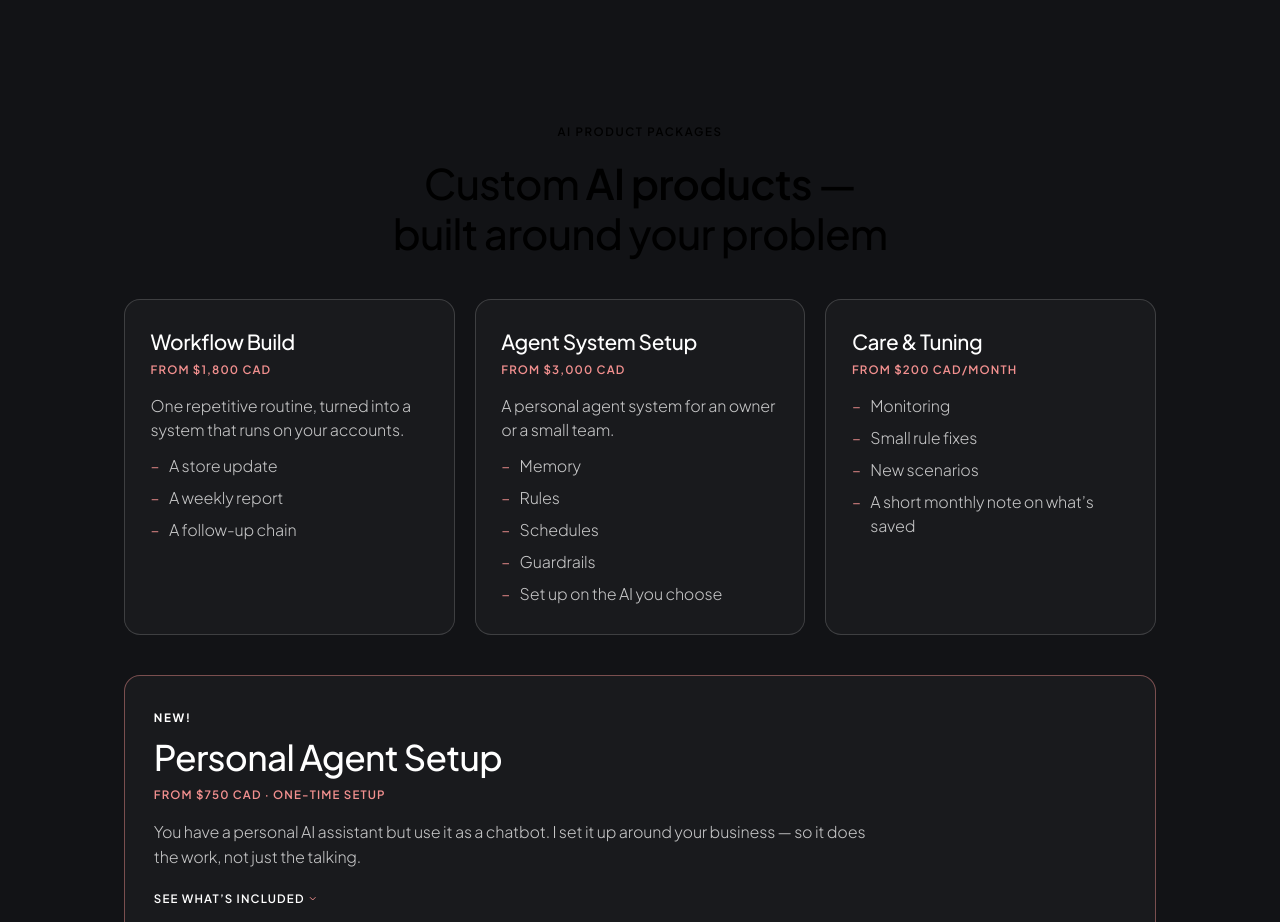
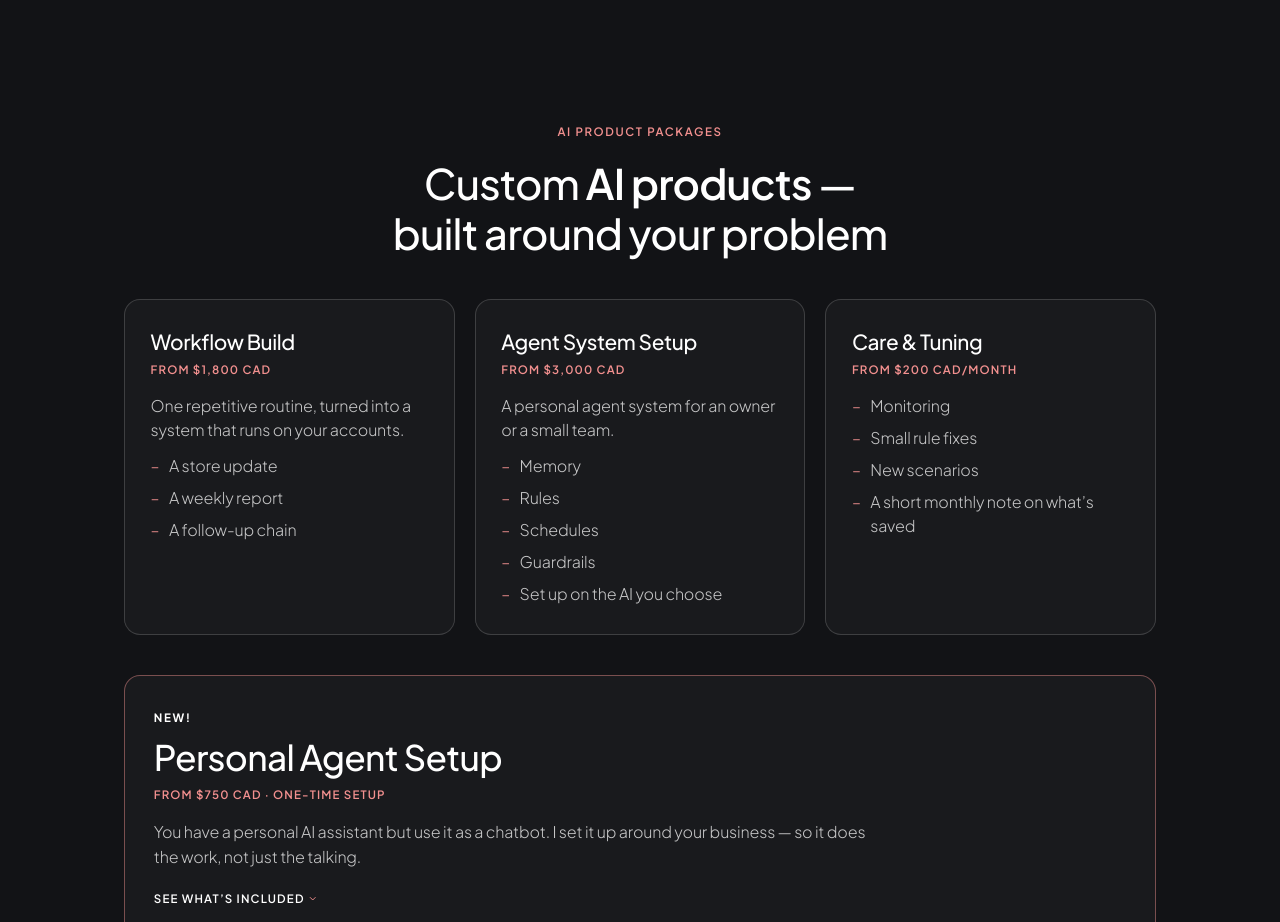
Before and after one commit to Irene2828/porfoliojuly, a Next.js app: page / in a window 1280 px wide. Shown: the part 7760-8682 px from the top of the page. Built offline with nearby package versions, Linux system fonts and the light colour scheme.

Commit message:
Revert "Make AI package kicker and heading black"
This reverts commit 7e4eef51ed19e4699f08ce3e13c838d7ac0169e8.

```diff
--- a/src/app/index.css
+++ b/src/app/index.css
@@ -1815,11 +1815,3 @@ h1, h2, h3, h4, h5, h6 {
 .v2-theme section:not(#home) h2 strong {
   font-weight: 600 !important;
 }
-
-/* AI package kicker and heading. */
-.v2-theme #packages > section + section .packages-inner > p:first-child,
-.v2-theme #packages > section + section h2.packages-heading,
-.v2-theme #packages > section + section h2.packages-heading strong {
-  color: #000000 !important;
-  -webkit-text-fill-color: #000000 !important;
-}
```
